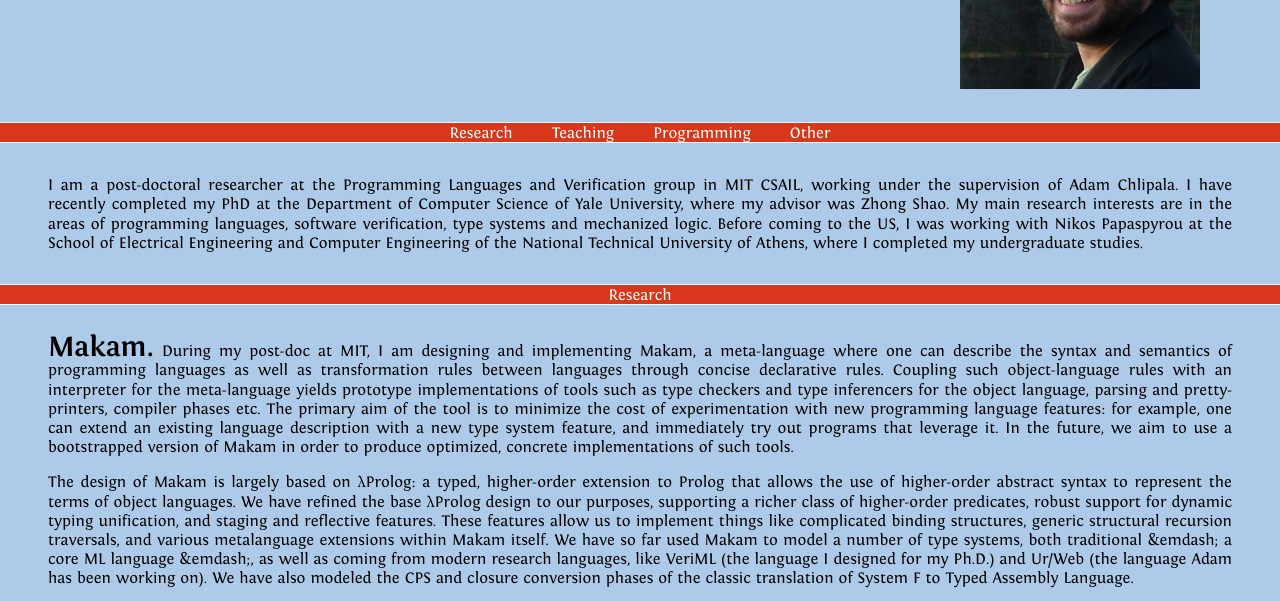
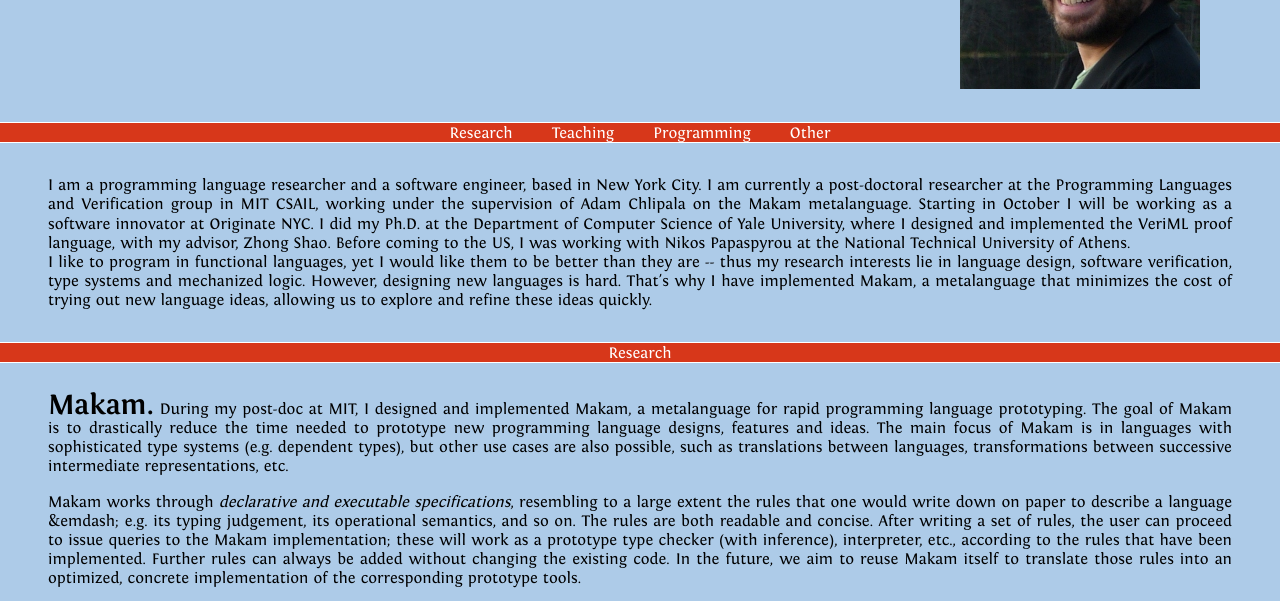
Before and after one commit to astampoulis/astampoulis.github.io, a plain HTML site: page index.html in a window 1280 px wide. Shown: the part 192-793 px from the top of the page. Drawn offline with Linux system fonts and the light colour scheme.

Commit message:
changed blurb at the beginning of index

```diff
--- a/index.html
+++ b/index.html
@@ -166,8 +166,9 @@
     </div>
 
     <div class="main">
-      I am a post-doctoral researcher at the Programming Languages and Verification group in MIT CSAIL, working under the supervision of <a href="http://adam.chlipala.net">Adam Chlipala</a>. I have recently completed my PhD at the <a href="http://www.cs.yale.edu/">Department
-	of Computer Science</a> of <a href="http://www.yale.edu/">Yale University</a>, where my advisor was <a href="http://flint.cs.yale.edu/shao/">Zhong Shao</a>. My main research interests are in the areas of programming languages, software verification, type systems and mechanized logic. Before coming to the US, I was working with <a href="http://www.softlab.ntua.gr/~nickie/">Nikos Papaspyrou</a> at the <a href="http://www.ece.ntua.gr/">School of Electrical Engineering and Computer Engineering</a> of the <a href="http://www.ntua.gr/">National Technical University of Athens</a>, where I completed my undergraduate studies.<br/>
+      I am a programming language researcher and a software engineer, based in New York City. I am currently a post-doctoral researcher at the Programming Languages and Verification group in MIT CSAIL, working under the supervision of <a href="http://adam.chlipala.net">Adam Chlipala</a> on the Makam metalanguage. Starting in October I will be working as a software innovator at <a href="http://www.originate.com/">Originate NYC</a>. I did my Ph.D. at the <a href="http://www.cs.yale.edu/">Department
+	of Computer Science</a> of <a href="http://www.yale.edu/">Yale University</a>, where I designed and implemented the VeriML proof language, with my advisor, <a href="http://flint.cs.yale.edu/shao/">Zhong Shao</a>. Before coming to the US, I was working with <a href="http://www.softlab.ntua.gr/~nickie/">Nikos Papaspyrou</a> at the <a href="http://www.ntua.gr/">National Technical University of Athens</a>.<br />
+      I like to program in functional languages, yet I would like them to be better than they are -- thus my research interests lie in language design, software verification, type systems and mechanized logic. However, designing new languages is hard. That's why I have implemented Makam, a metalanguage that minimizes the cost of trying out new language ideas, allowing us to explore and refine these ideas quickly.
     </div>
 
     <a name="research"></a>
@@ -178,17 +179,22 @@
     <div class="main">
       <p>
 	<span class="big-title">Makam.</span>
-	During my post-doc at MIT, I am designing and implementing Makam, a meta-language
-	where one can describe the syntax and semantics of programming languages
-	as well as transformation rules between languages through concise declarative rules.
-	Coupling such object-language rules with an interpreter for the meta-language yields
-	prototype implementations of tools such as type checkers and type inferencers for
-	the object language, parsing and pretty-printers, compiler phases etc. The primary aim
-	of the tool is to minimize the cost of experimentation with new programming language
-	features: for example, one can extend an existing language description with a new type system feature,
-	and immediately try out programs that leverage it. In the
-	future, we aim to use a bootstrapped version of Makam in order to produce optimized, concrete implementations
-	of such tools.</p>
+	During my post-doc at MIT, I designed and implemented Makam, a metalanguage for
+	rapid programming language prototyping. The goal of Makam is to drastically reduce the
+	time needed to prototype new programming language designs, features and ideas. The main
+	focus of Makam is in languages with sophisticated type systems (e.g. dependent types), but
+	other use cases are also possible, such as translations between languages, transformations between
+	successive intermediate representations, etc.
+      </p>
+      <p>
+	Makam works through <em>declarative and executable specifications</em>, resembling to a large
+	extent the rules that one would write down on paper to describe a language &emdash; e.g. its typing judgement,
+	its operational semantics, and so on. The rules are both readable and concise. After writing a set
+	of rules, the user can proceed to issue queries to the Makam implementation; these will work as a prototype
+	type checker (with inference), interpreter, etc., according to the rules that have been implemented.
+	Further rules can always be added without changing the existing code.
+	In the future, we aim to reuse Makam itself to translate those rules into an optimized, concrete implementation
+	of the corresponding prototype tools.</p>
       <p>
 	The design of Makam is largely based on <a href="http://www.lix.polytechnique.fr/~dale/lProlog/">λProlog</a>:
 	a typed, higher-order extension to Prolog that allows the use
@@ -200,14 +206,16 @@
 	recursion traversals, and various metalanguage extensions within Makam itself. We
 	have so far used Makam to model a number of type systems, both traditional &emdash; a core
 	ML language &emdash;, as well as coming from modern research languages, like VeriML (the language
-	I designed for my Ph.D.) and Ur/Web (the language Adam has been working on). We have also
-	modeled the CPS and closure conversion phases of the classic translation of System F to
-	Typed Assembly Language.
+	I designed for my Ph.D.) and Ur/Web (the language Adam has been working on). The difference in implementation cost is tremendous:
+	implementing veriML within Makam was three days' work, whereas the equivalent version of the prototype implementation of VeriML in OCaml
+	that I did during my Ph.D. was closer to three months' work. We have also modeled the CPS and closure conversion phases of the classic translation of System F to
+	Typed Assembly Language, as an example of how to model compilation phases within Makam.
       </p>
       <p>
 	We have been keeping Makam under wraps for a year or so now, but we believe that it is at a good
 	stage of development right now to release it publicly. So if you are a PL researcher, PL student, or just interested in programming
-	languages, we encourage you to download Makam, try out our examples and implement your own language ideas today!
+	languages, we encourage you to download Makam, try out our examples and implement your own language ideas today! I am really excited
+	about Makam and its prospects both for research and actual practice, so please feel free to contact me to talk more about it.
       </p>
     <p class="research-section">
       Related files:
```
